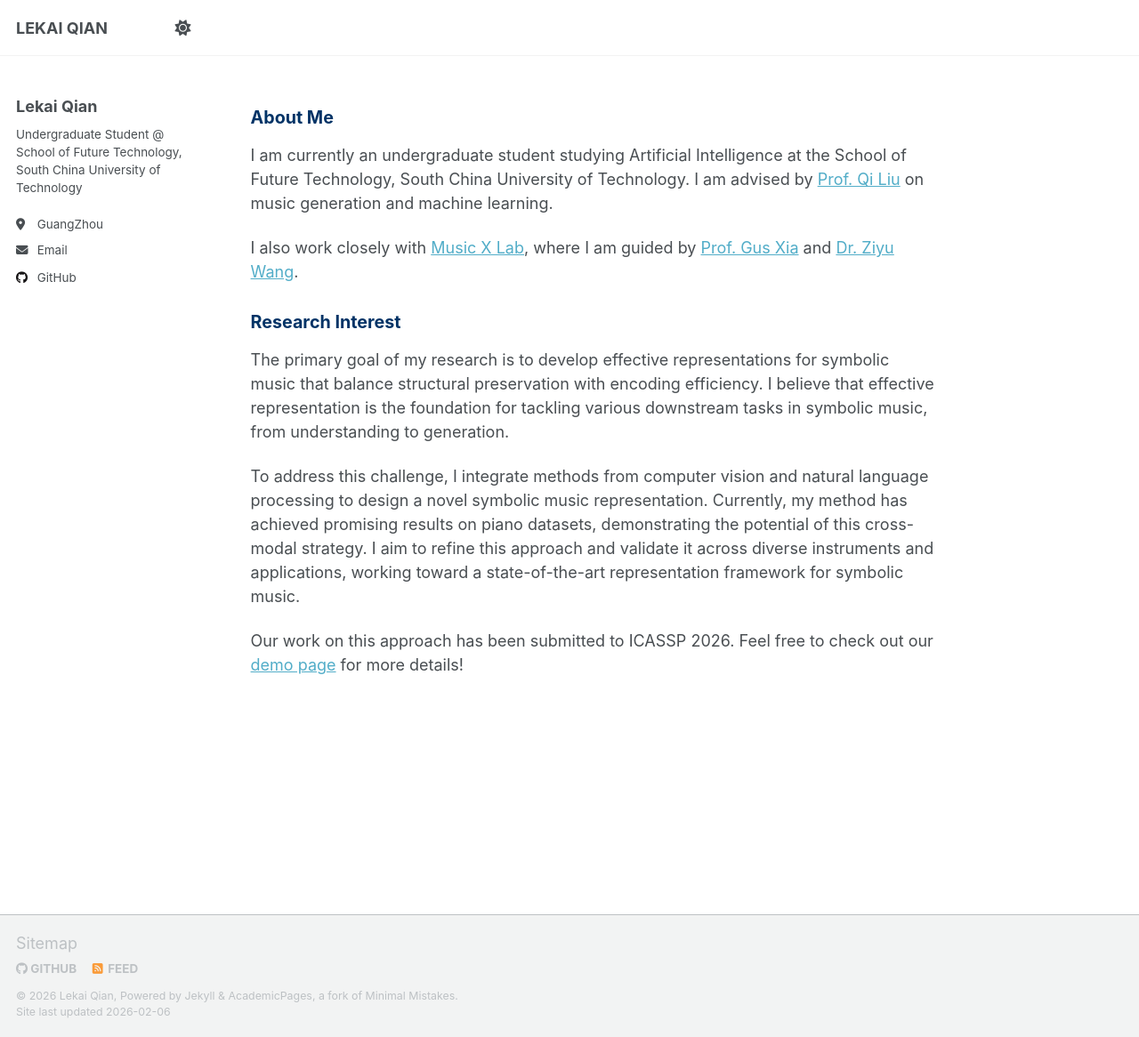
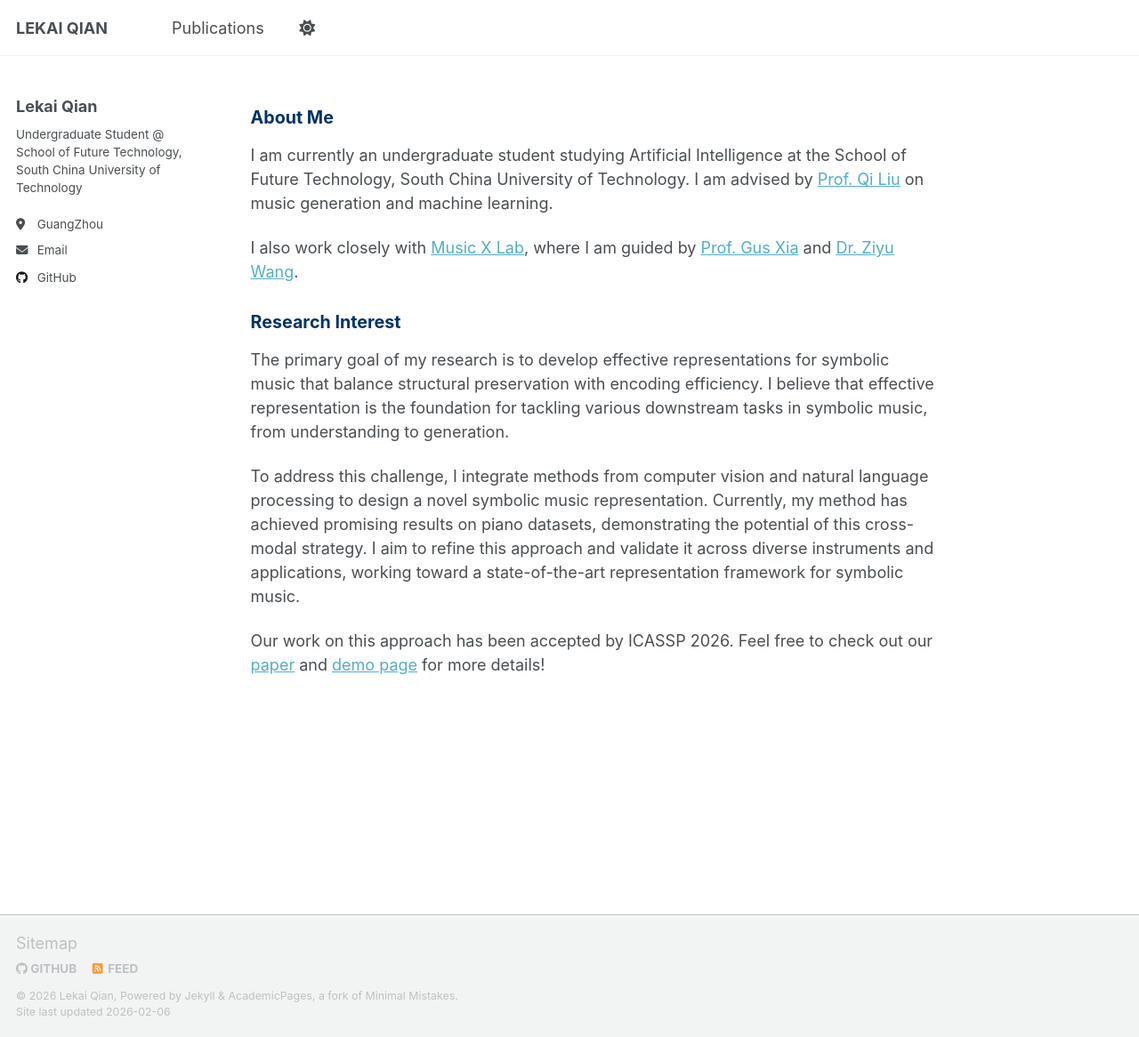
Before and after one commit to Marisa-Ovo/Marisa-Ovo.github.io, a Jekyll site: the page built from _pages/about.md, in a window 1280 px wide and 1166 px high. Shown: the whole window at 89% size. Built offline with Jekyll 4.4.1, drawn with Linux system fonts in a browser that asks for light colours; a script that is not in the unit is left out.

Commit message:
Fix navigation and update ICASSP status
- Enable Publications link in navigation header
- Update ICASSP 2026 status from "submitted" to "accepted"
- Add paper link to homepage

Co-Authored-By: Claude Opus 4.5 <noreply@anthropic.com>

```diff
--- a/_data/navigation.yml
+++ b/_data/navigation.yml
@@ -8,8 +8,8 @@
 #      Markdown formatted page while the second is generated using JSON.
 
 main:
-  #- title: "Publications"
-  #  url: /publications/
+  - title: "Publications"
+    url: /publications/
 
 
   #- title: "CV"
--- a/_pages/about.md
+++ b/_pages/about.md
@@ -19,4 +19,4 @@ The primary goal of my research is to develop effective representations for symb
 
 To address this challenge, I integrate methods from computer vision and natural language processing to design a novel symbolic music representation. Currently, my method has achieved promising results on piano datasets, demonstrating the potential of this cross-modal strategy. I aim to refine this approach and validate it across diverse instruments and applications, working toward a state-of-the-art representation framework for symbolic music.
 
-Our work on this approach has been submitted to ICASSP 2026. Feel free to check out our [demo page](https://akualubi.github.io/PIANOROLL-EVENT/) for more details!
+Our work on this approach has been accepted by ICASSP 2026. Feel free to check out our [paper](https://arxiv.org/abs/2601.19951) and [demo page](https://akualubi.github.io/PIANOROLL-EVENT/) for more details!
```
